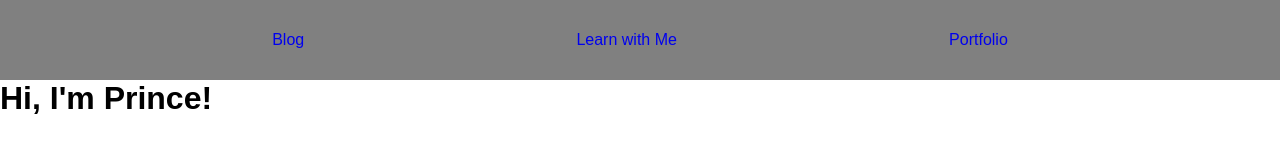
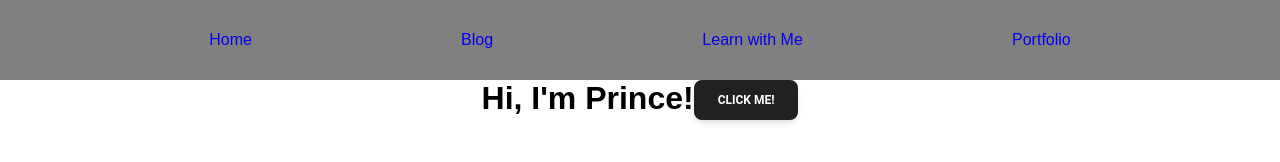
Before and after one commit to manny-pi/gatsby-portfolio, a Gatsby site: page / in a window 1280 px wide. Built offline with nearby package versions, Linux system fonts and the light colour scheme; Gatsby itself is replaced by a stand-in of ours.

Commit message:
File system restructuring.
undefined

```diff
--- a/package.json
+++ b/package.json
@@ -15,6 +15,7 @@
     "clean": "gatsby clean"
   },
   "dependencies": {
+    "@material-tailwind/react": "^2.1.8",
     "gatsby": "^5.13.2",
     "gatsby-plugin-mdx": "^5.13.1",
     "react": "^18.2.0",
--- a/src/components/layout.js
+++ b/src/base-components/layout.js
@@ -1,19 +1,10 @@
 import * as React from "react";
 import { Link } from "gatsby";
 
-const headerStyles = {
-  margin: "0",
-  padding: "0",
-  height: "5rem",
-  background: "grey",
-  display: "flex",
-  justifyContent: "space-evenly",
-  alignItems: "center",
-}
-
 function Header(props) {
   return (
-    <div style={headerStyles}>
+    <div id="header">
+      <div><Link to="/">Home</Link></div>
       <div><Link to="/blog">Blog</Link></div>
       <div><Link to="/learn-with-me">Learn with Me</Link></div>
       <div><Link to="/portfolio">Portfolio</Link></div>
--- a/src/pages/blog/index.js
+++ b/src/pages/blog/index.js
@@ -1,6 +1,6 @@
+import { graphql, Link } from "gatsby";
 import * as React from "react";
-import { graphql, Link } from "gatsby";
-import Layout from "../../components/layout.js";
+import Layout from "../../base-components/layout.js";
 
 export default function BlogIndex({ data }) {
   const nodes = data.allMdx.nodes;
--- a/src/pages/blog/{mdx.frontmatter__slug}.js
+++ b/src/pages/blog/{mdx.frontmatter__slug}.js
@@ -1,5 +1,5 @@
 import * as React from "react";
-import Layout from "../../components/layout.js";
+import Layout from "../../base-components/layout.js";
 import { graphql } from "gatsby";
 
 export default function FirstPost({ data, children }) {
--- a/src/pages/index.js
+++ b/src/pages/index.js
@@ -1,10 +1,14 @@
-import * as React from "react"
-import Layout from "../components/layout.js";
+import * as React from "react";
+import Layout from "../base-components/layout.js";
+import { Button } from "@material-tailwind/react";
 
 export default function Index() {
   return (
     <Layout>
-      <h1>Hi, I'm Prince!</h1>
+      <div id="main-index-page">
+        <h1>Hi, I'm Prince!</h1>
+        <Button>Click Me!</Button>
+      </div>
     </Layout>
   )
 }
--- a/src/pages/learn-with-me/index.js
+++ b/src/pages/learn-with-me/index.js
@@ -1,5 +1,5 @@
 import * as React from "react";
-import Layout from "../../components/layout.js";
+import Layout from "../../base-components/layout.js";
 
 export default function LWMIndex() {
   return (
--- a/src/pages/portfolio/index.js
+++ b/src/pages/portfolio/index.js
@@ -1,5 +1,5 @@
 import * as React from "react";
-import Layout from "../../components/layout.js";
+import Layout from "../../base-components/layout.js";
 
 export default function LWMIndex() {
   return (
--- a/src/styles/global.css
+++ b/src/styles/global.css
@@ -11,6 +11,16 @@ a:link {
   text-decoration-line: none;
 }
 
+#header {
+  margin: 0;
+  padding: 0;
+  height: 5rem;
+  background: grey;
+  display: flex;
+  justify-content: space-evenly;
+  align-items: center;
+}
+
 .content-link a:hover {
   background-color: aqua;
 }
@@ -21,3 +31,8 @@ a:link {
   border: 5px solid black;
   padding: 5px;
 }
+
+#main-index-page {
+    display: flex;
+    justify-content: center;
+}
--- a/tailwind.config.js
+++ b/tailwind.config.js
@@ -1,5 +1,7 @@
+import withMT from "@material-tailwind/react/utils/withMT";
+
 /** @type {import('tailwindcss').Config} */
-module.exports = {
+module.exports = withMT({
   content: [
     "./src/pages/**/*.{html,js}",
     "./src/components/**/*.{html,js}",
@@ -8,4 +10,4 @@ module.exports = {
     extend: {},
   },
   plugins: [],
-}
+});
```
Also changed, not shown: 1 other file. Lines whose indentation alone changed are shown as unchanged.
